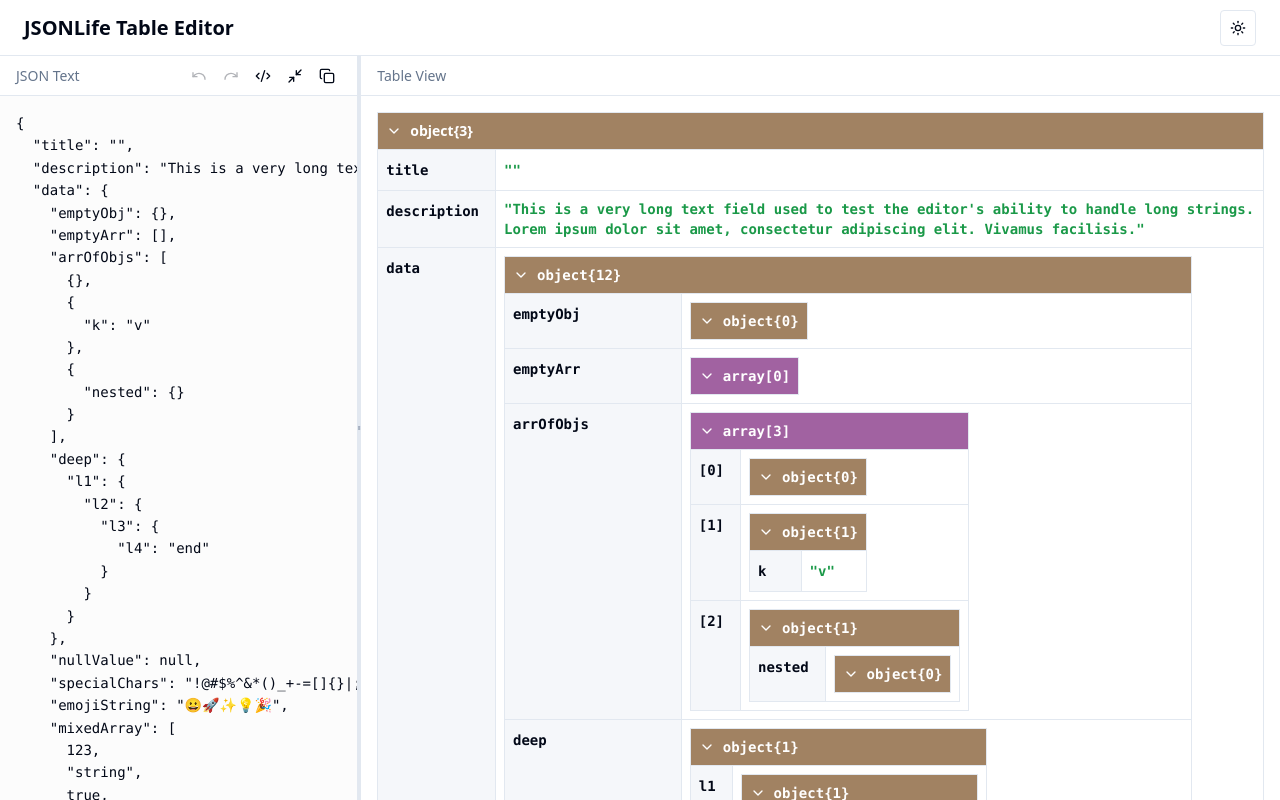
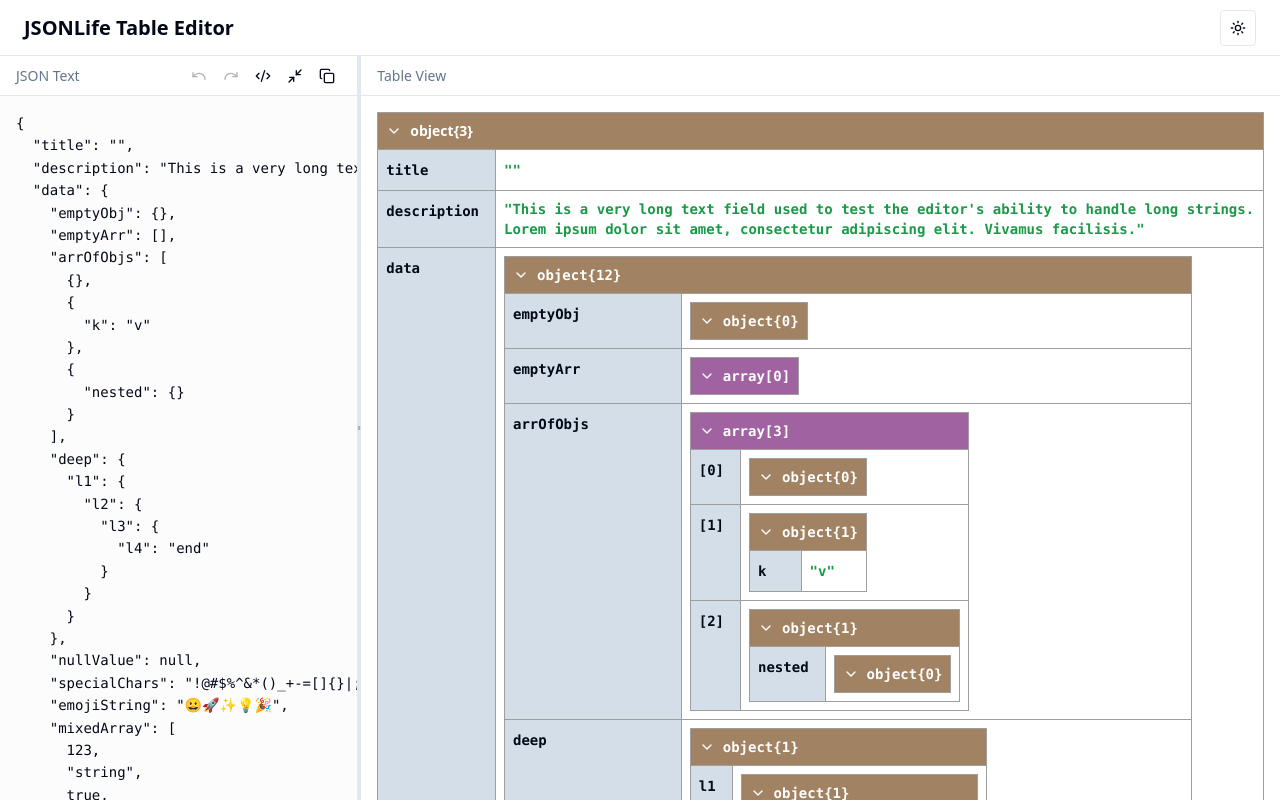
Before and after one commit to jsonlife/json-table-editor, a React (Vite) app: page / in a window 1280 px wide. Built offline with nearby package versions, Linux system fonts and the light colour scheme; the HTML template or start-up script is replaced by a standard one.

Commit message:
CSS colors update

```diff
--- a/src/index.css
+++ b/src/index.css
@@ -28,7 +28,7 @@ All colors MUST be HSL.
     --muted: 210 40% 96.1%;
     --muted-foreground: 215.4 16.3% 46.9%;
 
-    --accent: 220 13% 91%;
+    --accent: 60 20% 91%;
     --accent-foreground: 222.2 84% 4.9%;
 
     --destructive: 0 84.2% 60.2%;
@@ -48,8 +48,8 @@ All colors MUST be HSL.
     --table-bg: 0 0% 100%;
     --table-header-bg: 210 40% 96.1%;
     --table-hover: 210 40% 93%;
-    --table-border: 214.3 31.8% 91.4%;
-    --table-key: 210 30% 97%;
+    --table-border: 0 0% 62%;
+    --table-key: 210 30% 87%;
     --object-header: 270 50% 96%;
     --array-header: 30 50% 96%;
 
@@ -109,7 +109,7 @@ All colors MUST be HSL.
     --table-bg: 220 13% 15%;
     --table-header-bg: 220 13% 18%;
     --table-hover: 220 13% 20%;
-    --table-border: 220 13% 25%;
+    --table-border: 0 0% 40%;
     --table-key: 220 15% 12%;
     --object-header: 270 30% 12%;
     --array-header: 30 30% 12%;
```
